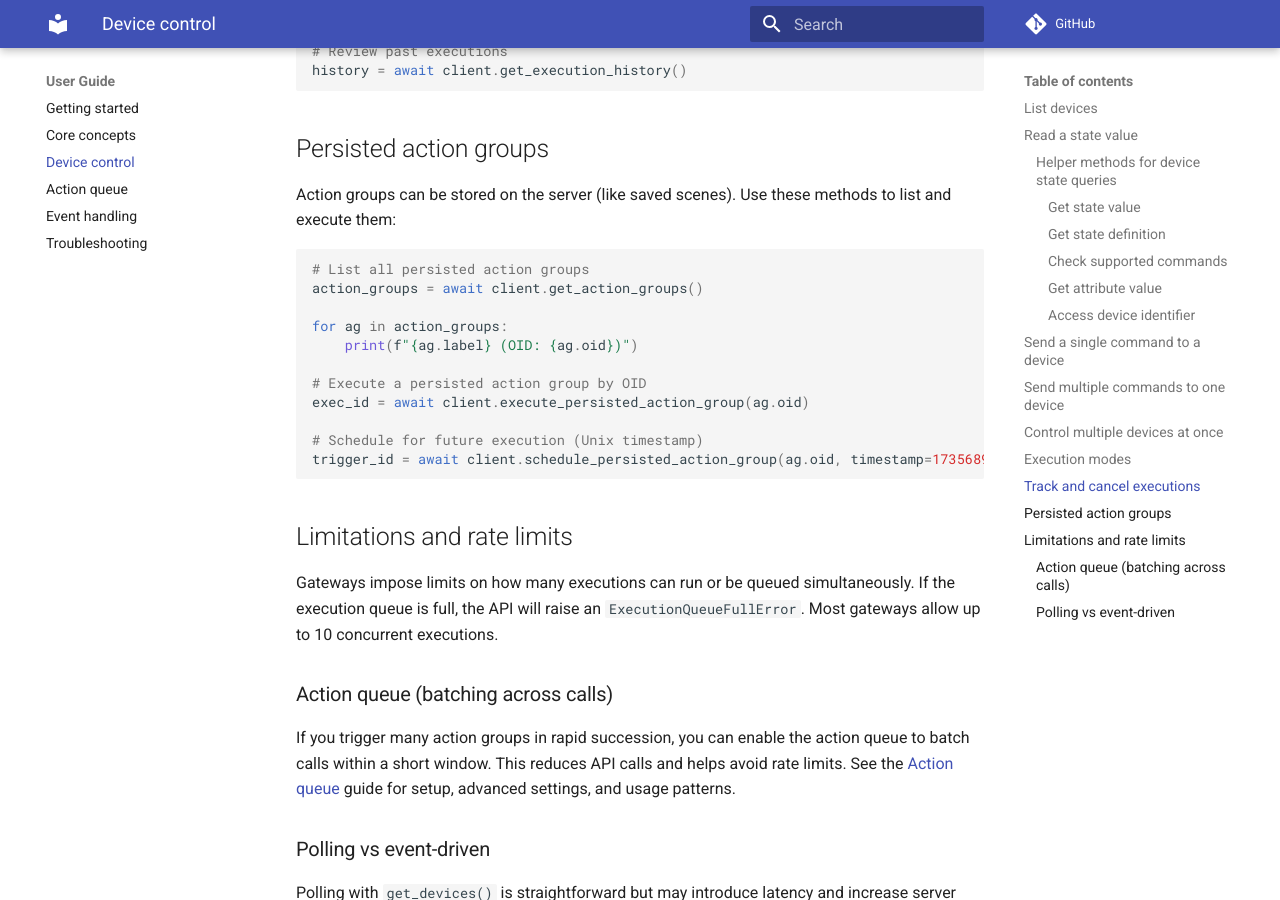
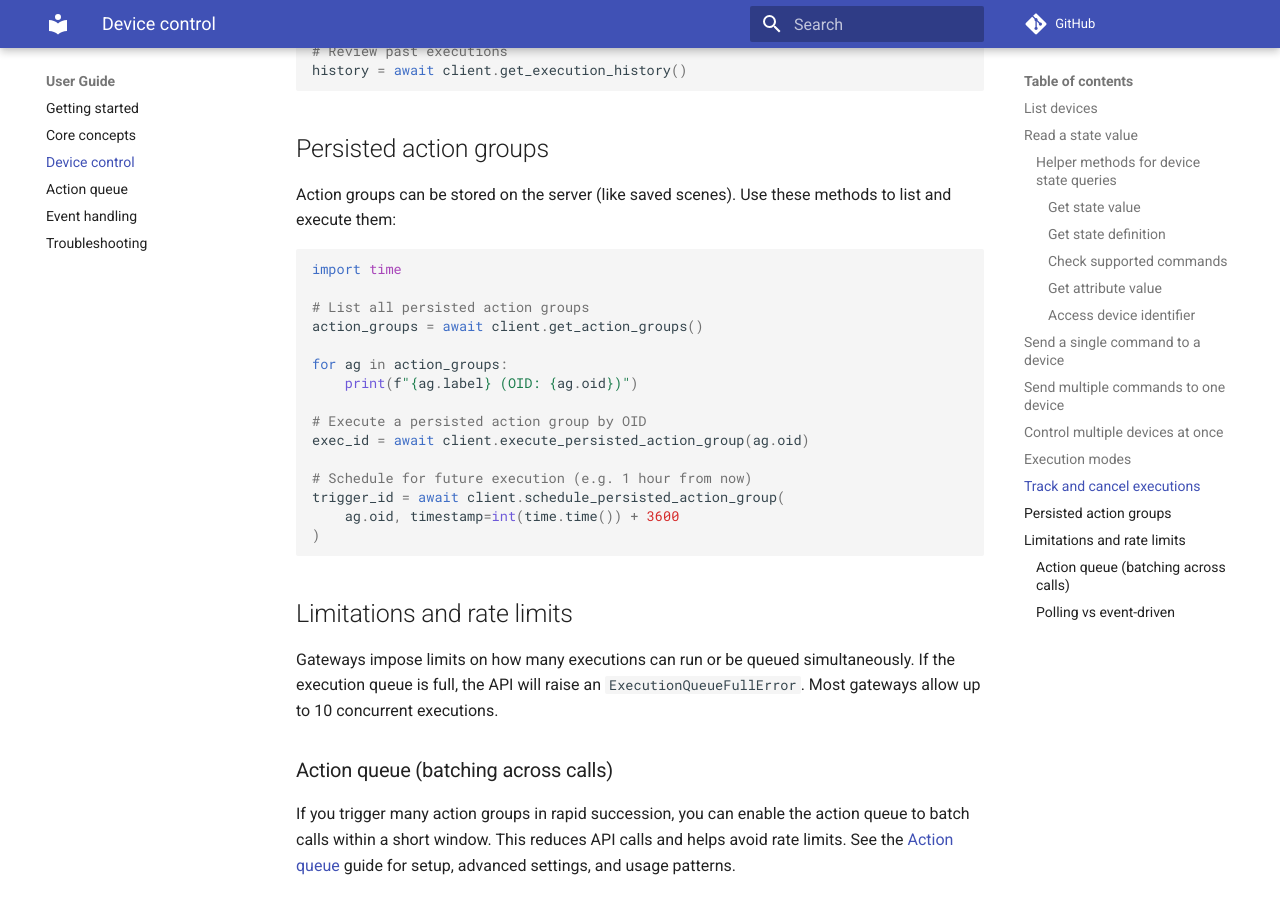
Before and after one commit to iMicknl/python-overkiz-api, an MkDocs documentation site: the page built from docs/device-control.md, in a window 1280 px wide and 900 px high, scrolled down 5237 px. Built offline with MkDocs 1.6.1 and Material for MkDocs 9.7.7, drawn with Linux system fonts in a browser that asks for light colours; comment, search, counter and statistics services are not loaded.

Commit message:
Add scheduling example for persisted action groups with dynamic timestamp

````diff
--- a/docs/device-control.md
+++ b/docs/device-control.md
@@ -261,6 +261,8 @@ history = await client.get_execution_history()
 Action groups can be stored on the server (like saved scenes). Use these methods to list and execute them:
 
 ```python
+import time
+
 # List all persisted action groups
 action_groups = await client.get_action_groups()
 
@@ -270,8 +272,10 @@ for ag in action_groups:
 # Execute a persisted action group by OID
 exec_id = await client.execute_persisted_action_group(ag.oid)
 
-# Schedule for future execution (Unix timestamp)
-trigger_id = await client.schedule_persisted_action_group(ag.oid, timestamp=1735689600)
+# Schedule for future execution (e.g. 1 hour from now)
+trigger_id = await client.schedule_persisted_action_group(
+    ag.oid, timestamp=int(time.time()) + 3600
+)
 ```
 
 ## Limitations and rate limits
````
